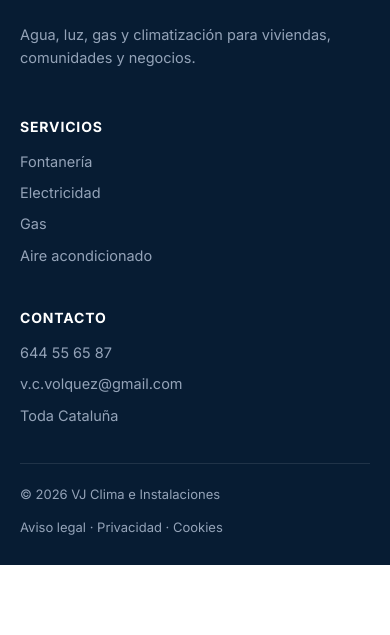
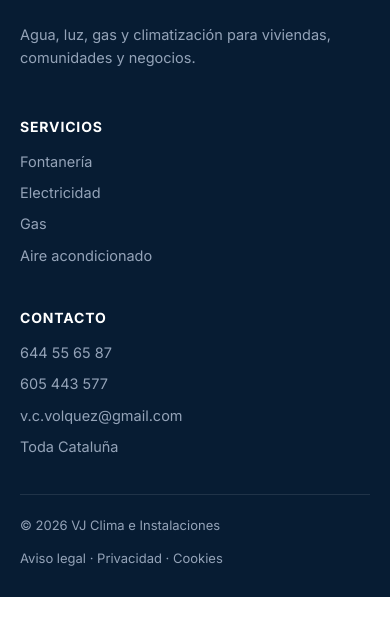
Before and after one commit to morenai/vj-clima-website, a plain HTML site: page opcion-1-claro.html in a window 390 px wide. Shown: the part 7330-7965 px from the top of the page. Drawn offline with Linux system fonts and the light colour scheme.

Commit message:
Add Juan's phone to the contact section
Co-Authored-By: Claude Haiku 5.5 <noreply@anthropic.com>

```diff
--- a/opcion-1-claro.html
+++ b/opcion-1-claro.html
@@ -391,7 +391,7 @@ footer a:hover{color:#fff}
     <div class="cols">
       <div><span class="brand-card"><svg class="brand-svg" viewBox="0 0 600 340" role="img" aria-label="VJ Clima" xmlns="http://www.w3.org/2000/svg"><defs><linearGradient id="wind-f" x1="40" y1="0" x2="560" y2="0" gradientUnits="userSpaceOnUse"><stop offset="0" stop-color="#38BDF8"/><stop offset="1" stop-color="#2563EB"/></linearGradient></defs><path d="M40 124 C150 30 430 20 560 104" fill="none" stroke="url(#wind-f)" stroke-width="20" stroke-linecap="round"/><path d="M452 190 C490 206 520 212 556 196" fill="none" stroke="#F97316" stroke-width="11" stroke-linecap="round"/><text x="300" y="250" text-anchor="middle" font-family="Inter, 'Segoe UI', Arial, sans-serif" font-weight="800" font-size="190" fill="#2563EB" letter-spacing="-6">VJ</text><text x="300" y="318" text-anchor="middle" font-family="Inter, 'Segoe UI', Arial, sans-serif" font-weight="700" font-size="62" fill="#0B2A4A" letter-spacing="12">CLIMA</text></svg></span><p>Agua, luz, gas y climatización para viviendas, comunidades y negocios.</p></div>
       <div><h4>Servicios</h4><a href="#servicios">Fontanería</a><a href="#servicios">Electricidad</a><a href="#servicios">Gas</a><a href="#servicios">Aire acondicionado</a></div>
-      <div><h4>Contacto</h4><a data-cv="tel" href="#" data-cv-text="phone">644 55 65 87</a><a data-cv="mail" href="#" data-cv-text="email">v.c.volquez@gmail.com</a><span data-cv-text="address">Toda Cataluña</span></div>
+      <div><h4>Contacto</h4><a data-cv="tel" href="#" data-cv-text="phone">644 55 65 87</a><a data-cv="tel2" href="#" data-cv-text="phone2">605 443 577</a><a data-cv="mail" href="#" data-cv-text="email">v.c.volquez@gmail.com</a><span data-cv-text="address">Toda Cataluña</span></div>
     </div>
     <div class="copy"><span>© <script>document.write(new Date().getFullYear())</script> VJ Clima e Instalaciones</span><span><a style="display:inline" href="#">Aviso legal</a> · <a style="display:inline" href="#">Privacidad</a> · <a style="display:inline" href="#">Cookies</a></span></div>
   </div>
@@ -414,6 +414,8 @@ window.CV_CONFIG = {
   PHONE_LABEL: "644 55 65 87",  // cómo se muestra en pantalla
   WHATSAPP: "34644556587",      // Vladimir, sin "+" ni espacios
   WHATSAPP_2: "34605443577",    // Juan, sin "+" ni espacios
+  PHONE_2: "+34605443577",      // teléfono de Juan para llamadas
+  PHONE_2_LABEL: "605 443 577",
   EMAIL: "v.c.volquez@gmail.com",
   ADDRESS: "Toda Cataluña",
   FORM_ENDPOINT: ""
@@ -434,6 +436,7 @@ function toggleWa(btn) {
     document.querySelectorAll("[data-cv]").forEach(function (el) {
       var k = el.getAttribute("data-cv");
       if (k === "tel") el.href = "tel:" + (C.PHONE || "");
+      if (k === "tel2") el.href = "tel:" + (C.PHONE_2 || "");
       if (k === "mail") el.href = "mailto:" + (C.EMAIL || "");
       if (k === "wa" || k === "wa2") {
         var msg = el.getAttribute("data-msg") || "Hola, quiero pedir un presupuesto.";
@@ -446,6 +449,7 @@ function toggleWa(btn) {
     document.querySelectorAll("[data-cv-text]").forEach(function (el) {
       var k = el.getAttribute("data-cv-text");
       if (k === "phone") el.textContent = C.PHONE_LABEL || "";
+      if (k === "phone2") el.textContent = C.PHONE_2_LABEL || "";
       if (k === "email") el.textContent = C.EMAIL || "";
       if (k === "address") el.textContent = C.ADDRESS || "";
     });
```
